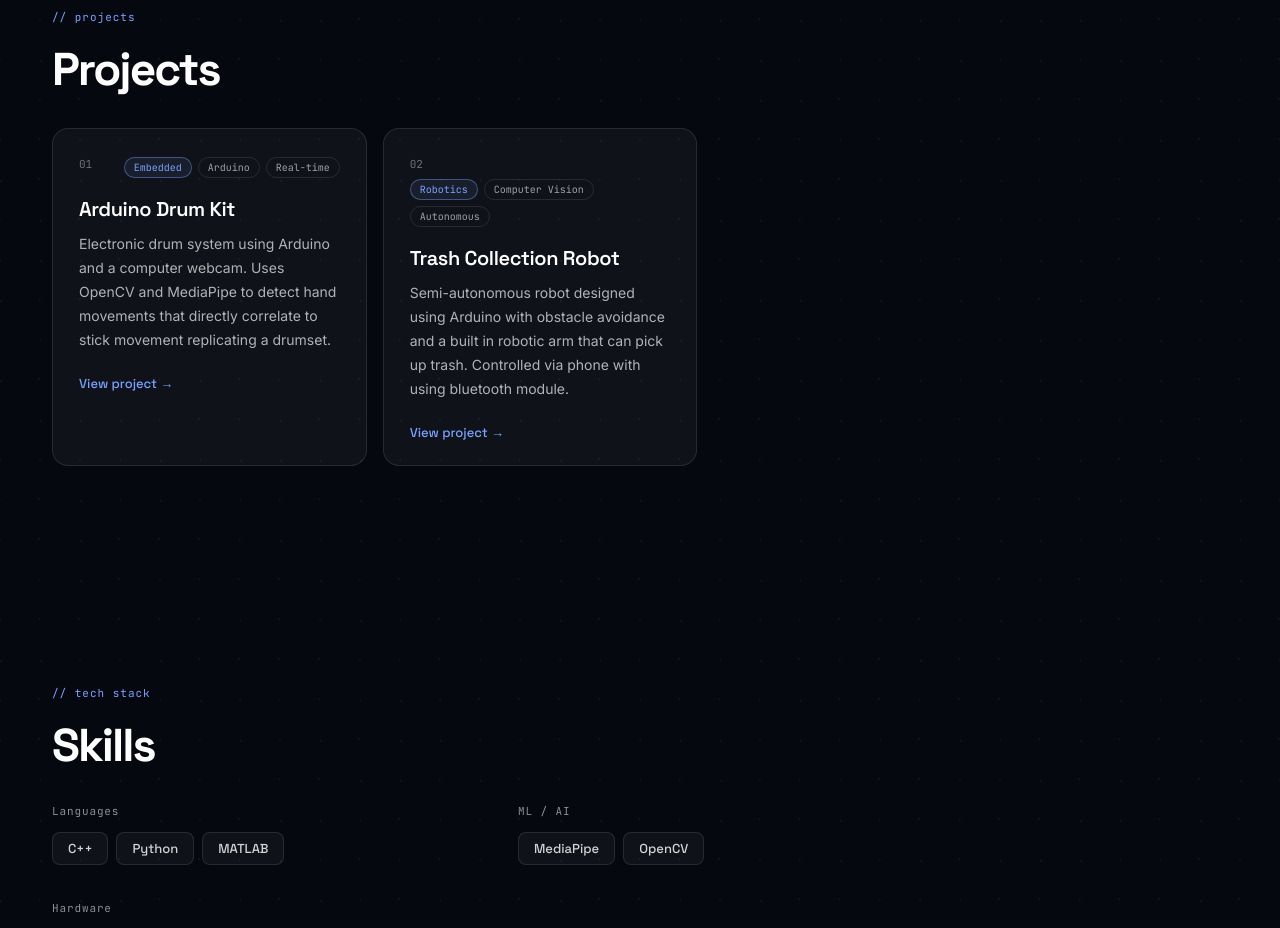
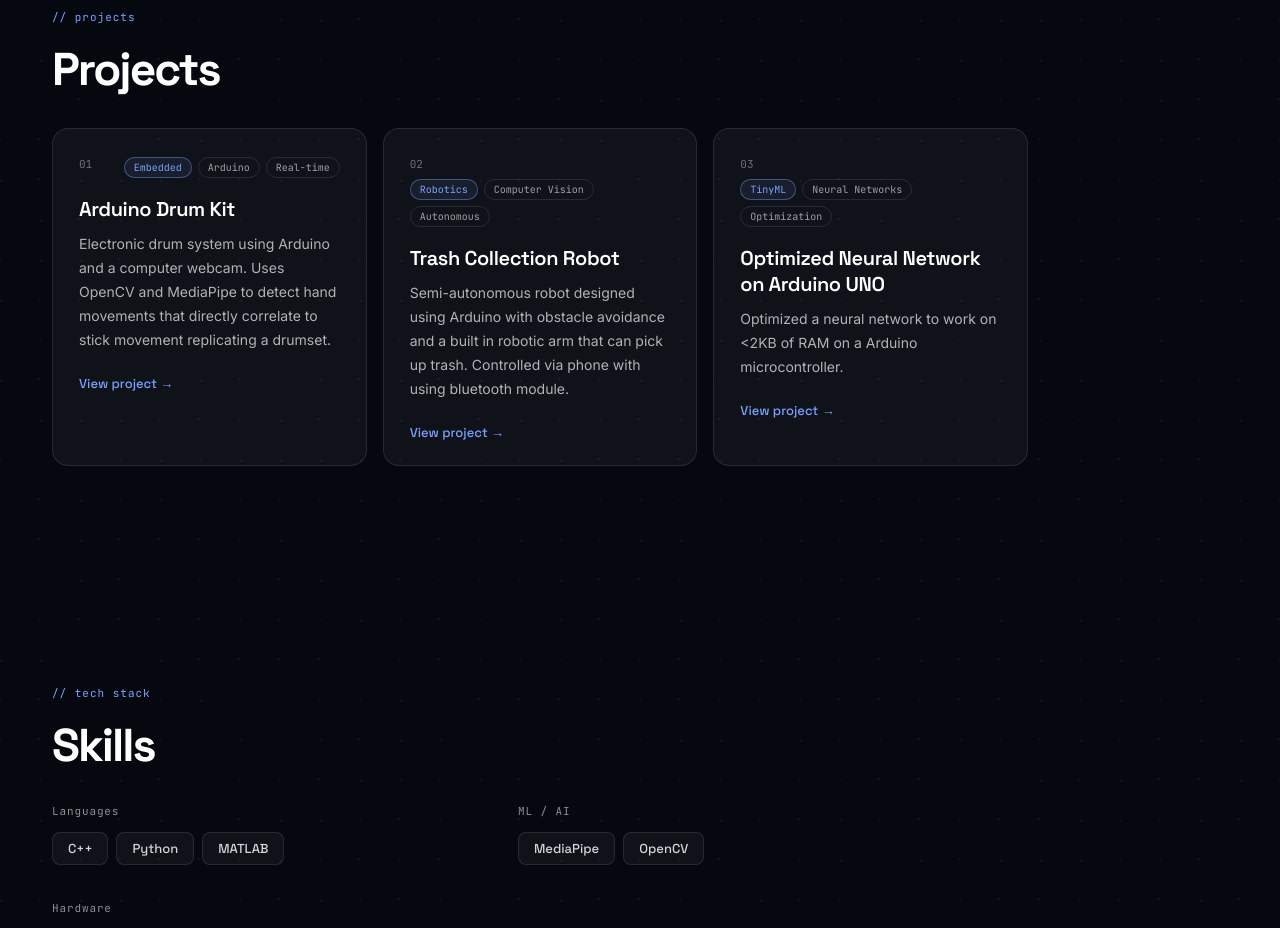
Before and after one commit to mayonike52/mayonike52.github.io, a plain HTML site: page index.html in a window 1280 px wide. Shown: the part 1220-2148 px from the top of the page. Drawn offline with Linux system fonts and the light colour scheme; animation ran at ten frames a second.

Commit message:
added tinyml project back

```diff
--- a/index.html
+++ b/index.html
@@ -204,6 +204,18 @@
         schematics: ["schematics/trash-robot-wiring.jpg"],
         schematicCaption: "Wiring diagram for motors, sensors, and controller.",
         github: "https://github.com/mayonike52/Trash-Collection-Robot",
+        links: []
+      },
+      {
+        id: "tinyml",
+        title: "Optimized Neural Network on Arduino UNO",
+        tags: ["TinyML", "Neural Networks", "Optimization"],
+        desc: "Optimized a neural network to work on <2KB of RAM on a Arduino microcontroller.",
+        video: "videos/tinyml.mp4",
+        videoCaption: "Network running on Arduino hardware.",
+        schematics: [],
+        schematicCaption: "",
+        github: "https://github.com/mayonike52/Optimized-Neural-Network-on-Arduino-UNO",
         links: []
       }
 
```
